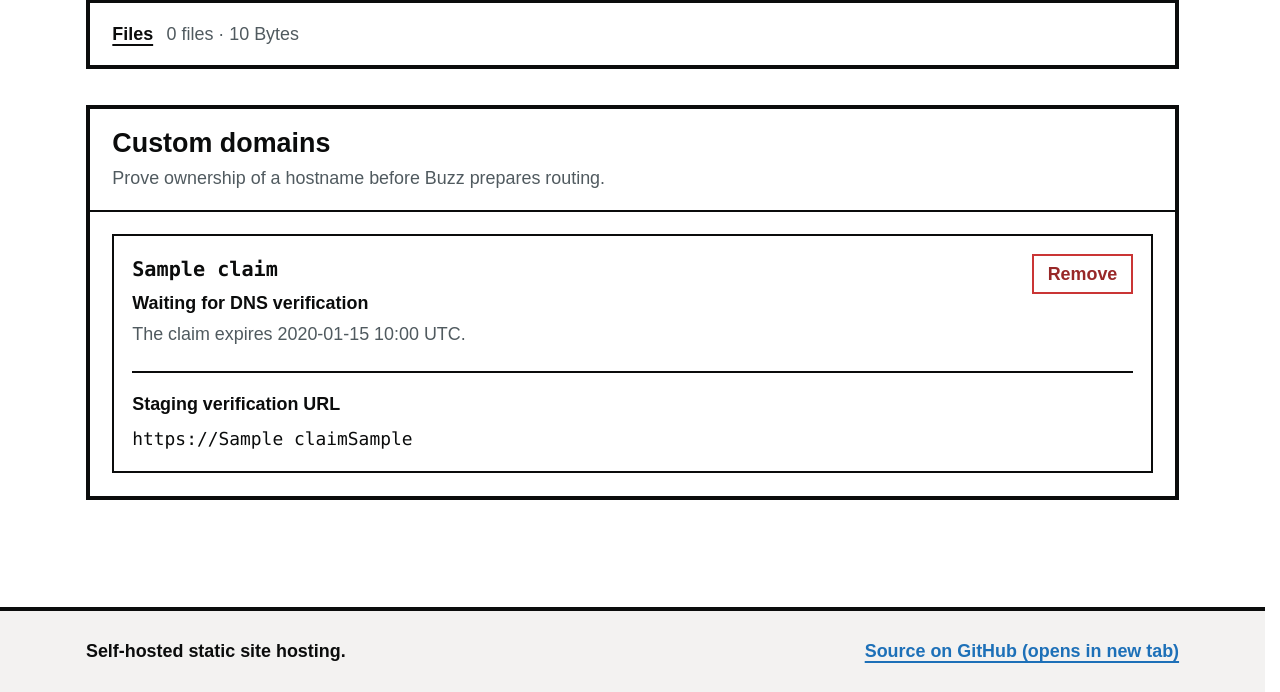
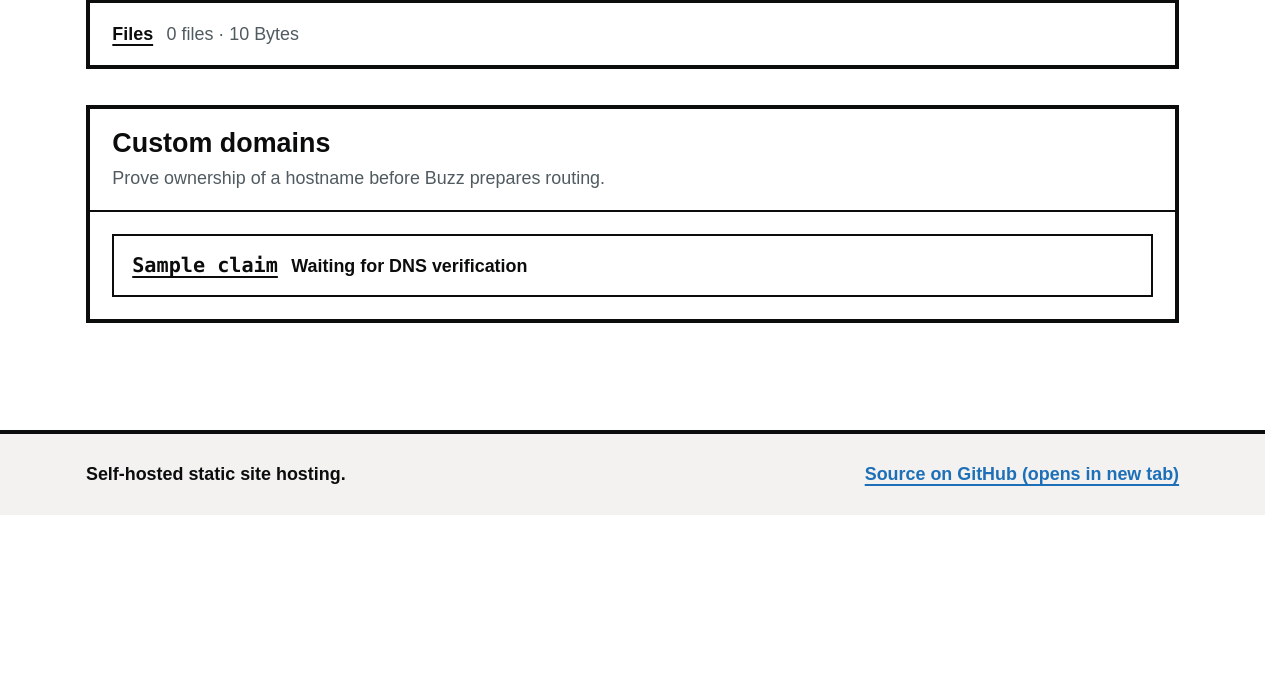
Before and after one commit to infomiho/buzz-static-hosting, a Python web app: template server/src/server/templates/site_detail.html in a window 1280 px wide. Shown: the part 564-1256 px from the top of the page. After the commit the page ends 1079 px from the top, so only its background shows below. Run offline with Jinja, Linux system fonts and the light colour scheme; the template is opened without the code that fills it: most values are stand-ins (such as "Sample title", 1, 10 or a date in 2020); style sheets or scripts are compiled from the project's sources.

Commit message:
feat: collapse custom domain details

```diff
--- a/server/src/server/templates/site_detail.html
+++ b/server/src/server/templates/site_detail.html
@@ -141,28 +141,34 @@
         <section>
             {% if domain_claims %}
                 {% for claim in domain_claims %}
-                <article class="border-2 border-ink p-4" data-domain-claim="{{ claim.id }}">
+                <details class="border-2 border-ink" data-domain-claim="{{ claim.id }}">
+                    <summary class="flex cursor-pointer flex-wrap items-baseline gap-3 px-4 py-3">
+                        <span class="font-mono text-lg font-bold underline decoration-2 underline-offset-4">{{ claim.hostname }}</span>
+                        {% if claim.status == 'verified' %}
+                        <span class="font-bold text-success">Ownership verified</span>
+                        {% else %}
+                        <span class="font-bold">Waiting for DNS verification</span>
+                        {% endif %}
+                    </summary>
+                    <div class="border-t-2 border-ink p-4">
                         <div class="flex flex-wrap items-start justify-between gap-4">
                             <div>
-                            <h3 class="font-mono text-lg font-bold">{{ claim.hostname }}</h3>
                                 {% if claim.status == 'verified' %}
-                            <p class="mt-1 font-bold text-success">Ownership verified</p>
                                     {% if claim.route_status == 'publishing' %}
-                                <p class="mt-1 text-rule">Publishing the staging route and waiting for Traefik acknowledgement.</p>
+                                    <p class="text-rule">Publishing the staging route and waiting for Traefik acknowledgement.</p>
                                     {% elif claim.route_status == 'routed' %}
                                         {% if claim.challenge_seen_at %}
-                                    <p class="mt-1 text-rule">Challenge request reached Buzz. Only the verification path is available in staging.</p>
+                                        <p class="text-rule">Challenge request reached Buzz. Only the verification path is available in staging.</p>
                                         {% else %}
-                                    <p class="mt-1 text-rule">Router acknowledged. Open the staging verification URL to prove the public route.</p>
+                                        <p class="text-rule">Router acknowledged. Open the staging verification URL to prove the public route.</p>
                                         {% endif %}
                                     {% elif claim.route_status == 'removing' %}
-                                <p class="mt-1 text-rule">Removing the staging route. The domain remains reserved until Traefik confirms withdrawal.</p>
+                                    <p class="text-rule">Removing the staging route. The domain remains reserved until Traefik confirms withdrawal.</p>
                                     {% else %}
-                                <p class="mt-1 text-rule">Ready for staging routing when the operator enables it.</p>
+                                    <p class="text-rule">Ready for staging routing when the operator enables it.</p>
                                     {% endif %}
                                 {% else %}
-                            <p class="mt-1 font-bold">Waiting for DNS verification</p>
-                            <p class="mt-1 text-rule">The claim expires {{ claim.expires_at[:16].replace('T', ' ') }} UTC.</p>
+                                <p class="text-rule">The claim expires {{ claim.expires_at[:16].replace('T', ' ') }} UTC.</p>
                                 {% endif %}
                             </div>
                         <div class="flex flex-wrap gap-3">
@@ -198,7 +204,8 @@
                         <p class="mt-2 overflow-x-auto font-mono">https://{{ claim.hostname }}{{ claim.challenge_path }}</p>
                     </div>
                     {% endif %}
-                </article>
+                    </div>
+                </details>
                 {% endfor %}
             {% elif not custom_domains_available %}
             <h3 class="text-xl font-bold">Not available</h3>
```
Also changed, not shown: server/tests/test_dashboard.py (+2 -0 lines). Lines whose indentation alone changed are shown as unchanged.
